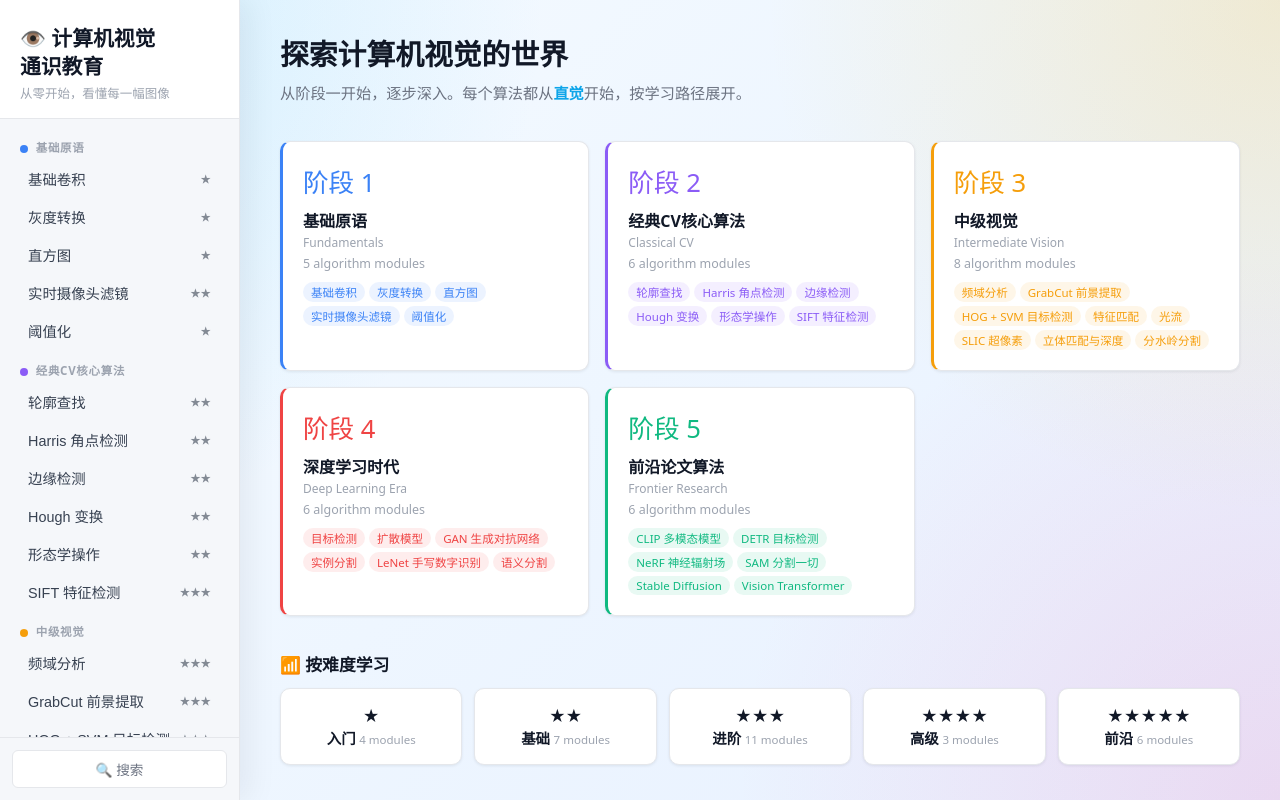
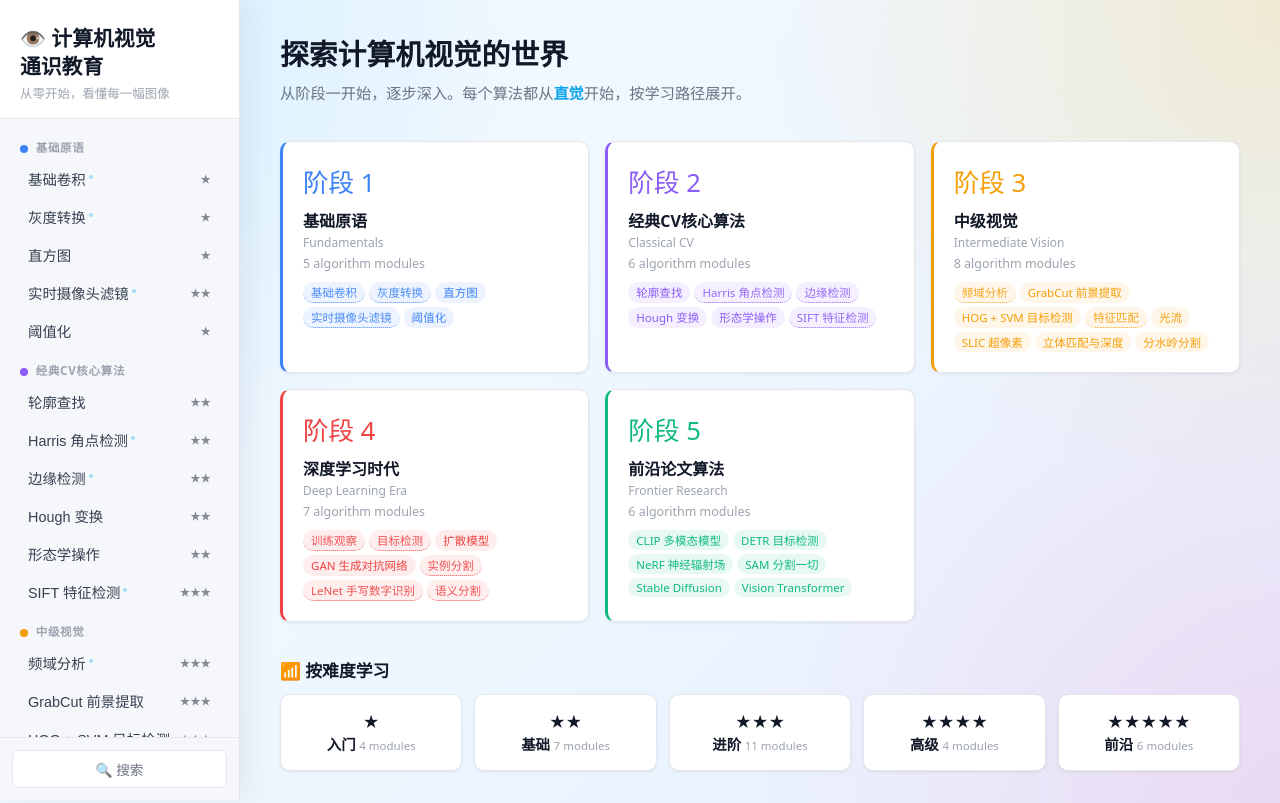
Before and after one commit to CuberW/cv_comprehensive, a Flask app: page / in a window 1280 px wide. Run offline with Flask 3, Linux system fonts and the light colour scheme.

Commit message:
feat: 前端 subtle 必修标记 + conv_training 模块补充
后端:
- base.py: AlgorithmModule 新增 required: bool 字段
- /api/modules 响应中每个模块包含 required 字段
- 13 个必修模块 __init__.py 标记 required=True

前端 (subtle, 不太明显):
- 侧边栏: 必修模块名后加 4px 半透明圆点 (opacity 0.35)
- 画廊卡片: 必修模块 chip 加虚线底边 (dotted underline)
- CSS: .nav-req-dot + .chip-required 样式

新增模块:
- conv_training (训练观察): LeNet-5 训练过程参数变化可视化

模块总数: 31 -> 32, 必修: 13

Co-Authored-By: Claude Fable 5 <noreply@anthropic.com>

```diff
--- a/app/modules/__init__.py
+++ b/app/modules/__init__.py
@@ -68,6 +68,7 @@ def get_modules_by_phase():
                     'difficulty': cls.difficulty,
                     'description': cls.description,
                     'dependencies': cls.dependencies or [],
+                    'required': getattr(cls, 'required', False),
                 })
         if modules:
             phases.append({
--- a/app/modules/base.py
+++ b/app/modules/base.py
@@ -18,6 +18,7 @@ class AlgorithmModule:
     difficulty: int = 1          # Difficulty 1-5
     description: str = ''        # One-line description
     dependencies: list = None    # Prerequisite module ids
+    required: bool = False       # Whether this is a mandatory (required) module
 
     def __init_subclass__(cls, **kwargs):
         """Auto-register subclass into module registry on definition."""
--- a/app/modules/phase1_fundamentals/convolution/__init__.py
+++ b/app/modules/phase1_fundamentals/convolution/__init__.py
@@ -11,6 +11,7 @@ class ConvolutionModule(AlgorithmModule):
     name_en = 'Convolution Basics'
     phase = 'phase1_fundamentals'
     difficulty = 1
+    required = True
     description = '滑动窗口的直观理解，卷积核如何提取边缘、模糊、锐化等特征。'
 
     @staticmethod
--- a/app/modules/phase1_fundamentals/grayscale/__init__.py
+++ b/app/modules/phase1_fundamentals/grayscale/__init__.py
@@ -11,6 +11,7 @@ class GrayscaleModule(AlgorithmModule):
     name_en = 'Grayscale Conversion'
     phase = 'phase1_fundamentals'
     difficulty = 1
+    required = True
     description = '将彩色图像转换为灰度图，理解不同加权方案对人眼感知的影响。'
 
     @staticmethod
--- a/app/modules/phase1_fundamentals/live/__init__.py
+++ b/app/modules/phase1_fundamentals/live/__init__.py
@@ -11,6 +11,7 @@ class LiveModule(AlgorithmModule):
     name_en = 'Live Camera Filters'
     phase = 'phase1_fundamentals'
     difficulty = 2
+    required = True
     description = '打开摄像头，实时查看不同卷积核对画面的影响——模糊、锐化、边缘增强。'
 
     @staticmethod
--- a/app/modules/phase2_classical/corner/__init__.py
+++ b/app/modules/phase2_classical/corner/__init__.py
@@ -11,6 +11,7 @@ class CornerModule(AlgorithmModule):
     name_en = 'Harris Corner Detection'
     phase = 'phase2_classical'
     difficulty = 2
+    required = True
     description = '检测图像中的角点——那些在各个方向上亮度变化都很大的像素。'
 
     @staticmethod
--- a/app/modules/phase2_classical/edge/__init__.py
+++ b/app/modules/phase2_classical/edge/__init__.py
@@ -11,6 +11,7 @@ class EdgeModule(AlgorithmModule):
     name_en = 'Edge Detection'
     phase = 'phase2_classical'
     difficulty = 2
+    required = True
     description = 'Sobel 梯度算子与 Canny 多阶段流水线，每一步都可视化。'
 
     @staticmethod
--- a/app/modules/phase2_classical/sift/__init__.py
+++ b/app/modules/phase2_classical/sift/__init__.py
@@ -11,6 +11,7 @@ class SIFTModule(AlgorithmModule):
     name_en = 'SIFT Feature Detection'
     phase = 'phase2_classical'
     difficulty = 3
+    required = True
     description = '尺度不变特征变换：无论旋转、缩放、光照变化，都能找到稳定的关键点。'
 
     @staticmethod
--- a/app/modules/phase3_intermediate/frequency/__init__.py
+++ b/app/modules/phase3_intermediate/frequency/__init__.py
@@ -11,6 +11,7 @@ class FrequencyModule(AlgorithmModule):
     name_en = 'Frequency Domain Analysis'
     phase = 'phase3_intermediate'
     difficulty = 3
+    required = True
     description = '傅里叶变换揭示图像的频率成分：低频对应平滑区域，高频对应边缘和噪声。'
 
     @staticmethod
--- a/app/modules/phase3_intermediate/match/__init__.py
+++ b/app/modules/phase3_intermediate/match/__init__.py
@@ -11,6 +11,7 @@ class MatchModule(AlgorithmModule):
     name_en = 'Feature Matching'
     phase = 'phase3_intermediate'
     difficulty = 2
+    required = True
     description = '找到两幅图像中同一个物体的对应点——图像拼接、目标识别的基石。'
 
     @staticmethod
--- /dev/null
+++ b/app/modules/phase4_deep_learning/conv_training/__init__.py
@@ -0,0 +1,19 @@
+"""
+LeNet-5 训练过程观察模块。
+实时观察训练过程中的参数变化、损失曲线下降、各层权重分布的演化。
+"""
+from app.modules.base import AlgorithmModule
+
+
+class ConvTrainingModule(AlgorithmModule):
+    module_id = 'conv_training'
+    name = '训练观察'
+    name_en = 'Training Observation'
+    phase = 'phase4_deep_learning'
+    difficulty = 4
+    description = '实时观察 LeNet-5 训练过程中的参数变化与损失曲线：权重分布如何从随机初始化逐步收敛到有意义的滤波器。'
+    required = True
+
+    @staticmethod
+    def get_page():
+        return 'conv_training.html'
--- a/app/modules/phase4_deep_learning/detection/__init__.py
+++ b/app/modules/phase4_deep_learning/detection/__init__.py
@@ -12,6 +12,7 @@ class DetectionModule(AlgorithmModule):
     name_en = 'Object Detection'
     phase = 'phase4_deep_learning'
     difficulty = 3
+    required = True
     description = '框出图像中所有感兴趣的物体——同时回答"是什么"和"在哪里"。'
 
     @staticmethod
--- a/app/modules/phase4_deep_learning/instance/__init__.py
+++ b/app/modules/phase4_deep_learning/instance/__init__.py
@@ -12,6 +12,7 @@ class InstanceModule(AlgorithmModule):
     name_en = 'Instance Segmentation'
     phase = 'phase4_deep_learning'
     difficulty = 4
+    required = True
     description = '不仅知道每个像素是什么，还能区分出"第一个行人"和"第二个行人"。'
 
     @staticmethod
--- a/app/modules/phase4_deep_learning/lenet/__init__.py
+++ b/app/modules/phase4_deep_learning/lenet/__init__.py
@@ -11,6 +11,7 @@ class LeNetModule(AlgorithmModule):
     name_en = 'LeNet Digit Recognition'
     phase = 'phase4_deep_learning'
     difficulty = 3
+    required = True
     description = '经典 CNN 的前向推理与训练过程全可视化：卷积层特征图、反向传播梯度流。'
 
     @staticmethod
--- a/app/modules/phase4_deep_learning/semantic/__init__.py
+++ b/app/modules/phase4_deep_learning/semantic/__init__.py
@@ -12,6 +12,7 @@ class SemanticModule(AlgorithmModule):
     name_en = 'Semantic Segmentation'
     phase = 'phase4_deep_learning'
     difficulty = 3
+    required = True
     description = '给图像中每个像素分配一个类别标签——知道天空在哪、道路在哪、行人又在哪。'
 
     @staticmethod
--- a/static/css/main.css
+++ b/static/css/main.css
@@ -153,6 +153,24 @@ body {
   opacity: 0.6;
   margin-left: auto;
   white-space: nowrap;
+}
+
+/* Subtle required indicator in sidebar */
+.nav-req-dot {
+  display: inline-block;
+  width: 4px; height: 4px;
+  border-radius: 50%;
+  background: var(--accent);
+  opacity: 0.35;
+  margin-left: 3px;
+  vertical-align: super;
+}
+.nav-required { }
+
+/* Subtle required indicator on gallery chips */
+.module-chip.chip-required {
+  border-bottom: 1.5px dotted currentColor;
+  opacity: 0.92;
 }
 
 /* Phase indicator dot */
--- a/static/js/app.js
+++ b/static/js/app.js
@@ -93,9 +93,10 @@ const App = (() => {
         btn.className = 'nav-item';
         btn.dataset.moduleId = m.id;
         btn.innerHTML = `
-          <span>${m.name}</span>
+          <span>${m.name}${m.required ? '<i class="nav-req-dot"></i>' : ''}</span>
           <span class="nav-difficulty">${'★'.repeat(m.difficulty)}</span>
         `;
+        if (m.required) btn.classList.add('nav-required');
         btn.addEventListener('click', () => Router.go('/module/' + m.id));
         $sidebarNav.appendChild(btn);
       });
@@ -119,7 +120,7 @@ const App = (() => {
         <div class="cat-name-en">${phase.phase_name_en}</div>
         <div class="cat-count">${phase.modules.length} algorithm modules</div>
         <div class="category-modules">
-          ${phase.modules.map(m => `<span class="module-chip" style="background:${phase.color}18;color:${phase.color}" data-module-id="${m.id}">${m.name}</span>`).join('')}
+          ${phase.modules.map(m => `<span class="module-chip${m.required ? ' chip-required' : ''}" style="background:${phase.color}18;color:${phase.color}" data-module-id="${m.id}">${m.name}</span>`).join('')}
         </div>
       `;
 
```
Also changed, not shown: static/pages/conv_training.html (added, +29 -0 lines).
